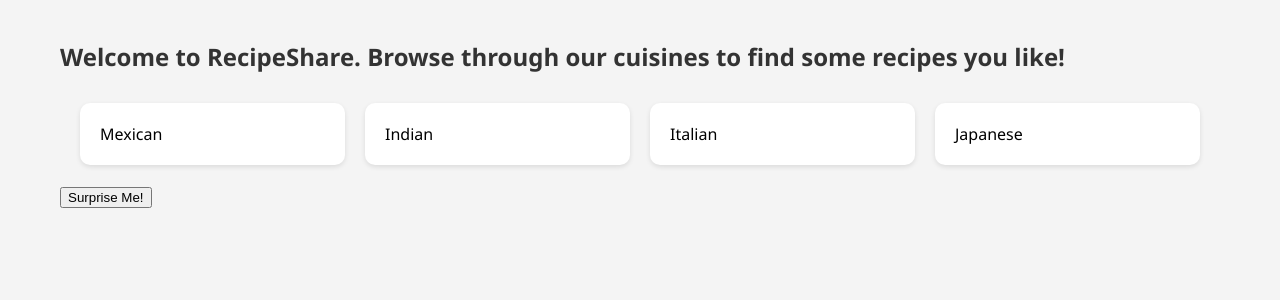
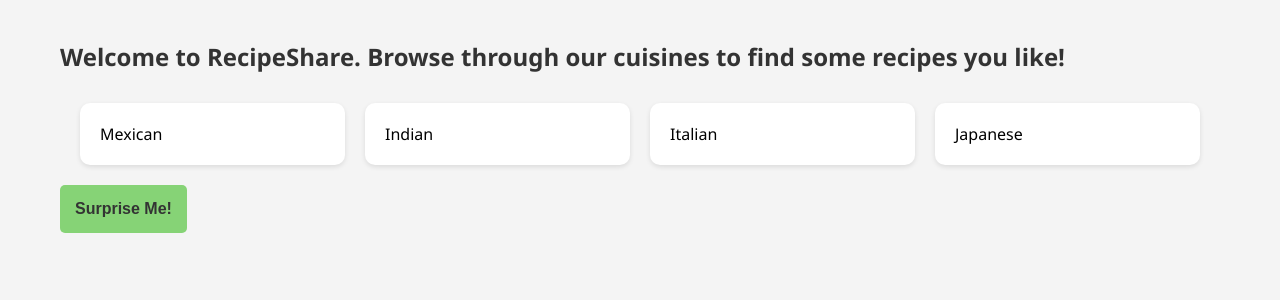
Before and after one commit to ashcarroll/recipe-share, a Flask app: page / in a window 1280 px wide. Shown: the part 165-465 px from the top of the page. Run offline with Flask 3, Linux system fonts and the light colour scheme.

Commit message:
Added Random Recipe button styling

```diff
--- a/static/style.css
+++ b/static/style.css
@@ -96,6 +96,23 @@
     padding: 20px;
     margin: 0 auto;
     max-width: 1200px;
+}
+
+/* Random Recipe Button Styling */
+#random-recipe {
+background-color: #86d376;
+color: #333;
+border: none;
+padding: 15px 15px;
+cursor: pointer;
+font-size: 16px;
+font-weight: bold;
+border-radius: 5px;
+transition: background-color 0.3s;
+}
+
+#random-recipe:hover {
+    background-color: #75bf69;
 }
 
 /* Flash Styling */
```
Also changed, not shown: instance/db.sqlite3.
